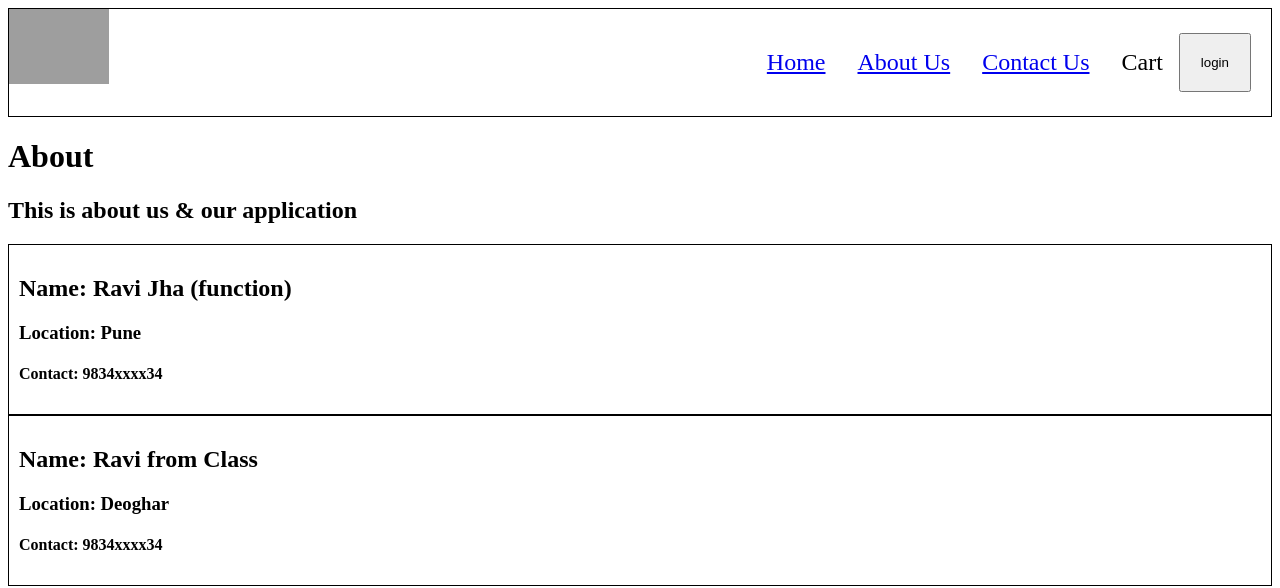
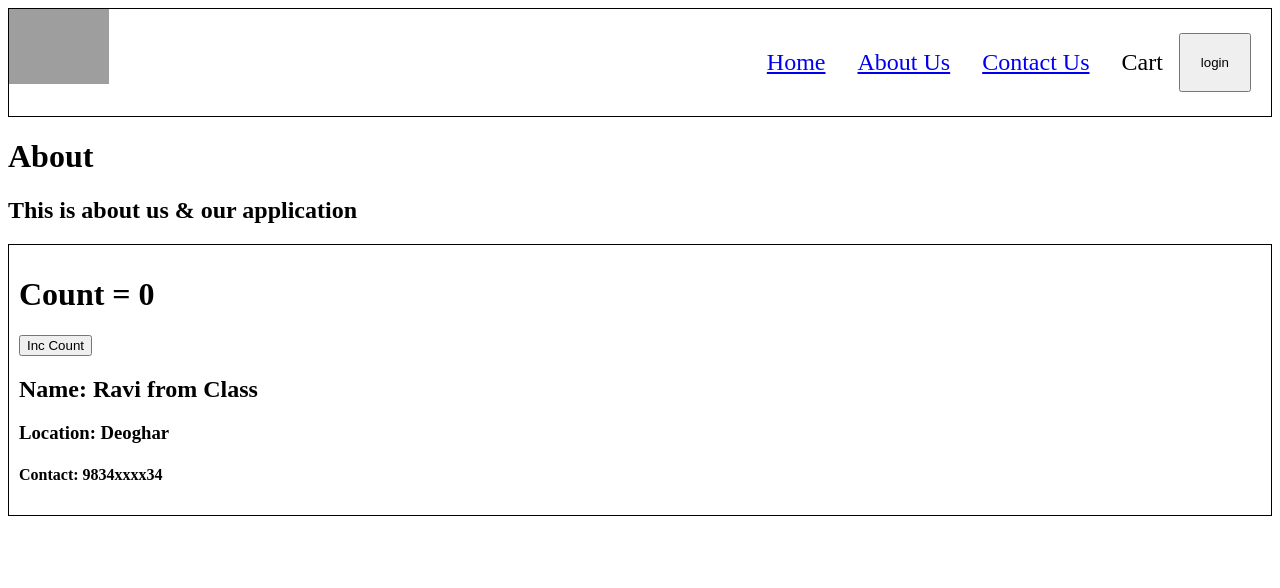
Before and after one commit to rviknt29/namaste-react-ravi, a React (Vite) app: page /about in a window 1280 px wide. Shown: the top 588 px of the page. Built offline with nearby package versions, Linux system fonts and the light colour scheme; grey boxes are pictures that could not be loaded.

Commit message:
State varible used in class based component

```diff
--- a/index.css
+++ b/index.css
@@ -74,4 +74,5 @@
 .user-card{
     padding: 10px;
     border: 1px solid;
+    margin-top: 16px;
 }
--- a/src/components/About.js
+++ b/src/components/About.js
@@ -7,7 +7,7 @@ const About = () => {
     <div>
       <h1>About</h1>
       <h2>This is about us & our application</h2>
-      <User name={"Ravi Jha (function)"} />
+      {/* <User name={"Ravi Jha (function)"} /> */}
       <UserClass name={"Ravi from Class"} location={'Deoghar'} />
     </div>
   );
--- a/src/components/User.js
+++ b/src/components/User.js
@@ -1,8 +1,13 @@
-import React from "react";
+import React, { useState } from "react";
 
 const User = (props) => {
+  const [count, setCount] = useState(0);
+  const [count2, setCount2] = useState(1);
+
   return (
     <div className="user-card">
+      <h1>Count = {count}</h1>
+      <h1>Count2 = {count2}</h1>
       <h2>Name: {props.name}</h2>
       <h3>Location: Pune</h3>
       <h4>Contact: 9834xxxx34</h4>
--- a/src/components/UserClass.js
+++ b/src/components/UserClass.js
@@ -3,12 +3,26 @@ import React from "react";
 class UserClass extends React.Component {
   constructor(props) {
     super(props);
+
+    this.state = {
+      count: 0,
+      count2: 1,
+    };
   }
 
   render() {
     const { name, location } = this.props;
+    const { count } = this.state;
+
     return (
       <div className="user-card">
+        <h1>Count = {count}</h1>
+        <button onClick={() => {
+            // Never update state variable directly
+            this.setState({
+                count: this.state.count + 1,
+            })
+        }}>Inc Count</button>
         <h2>Name: {name}</h2>
         <h3>Location: {location}</h3>
         <h4>Contact: 9834xxxx34</h4>
```
